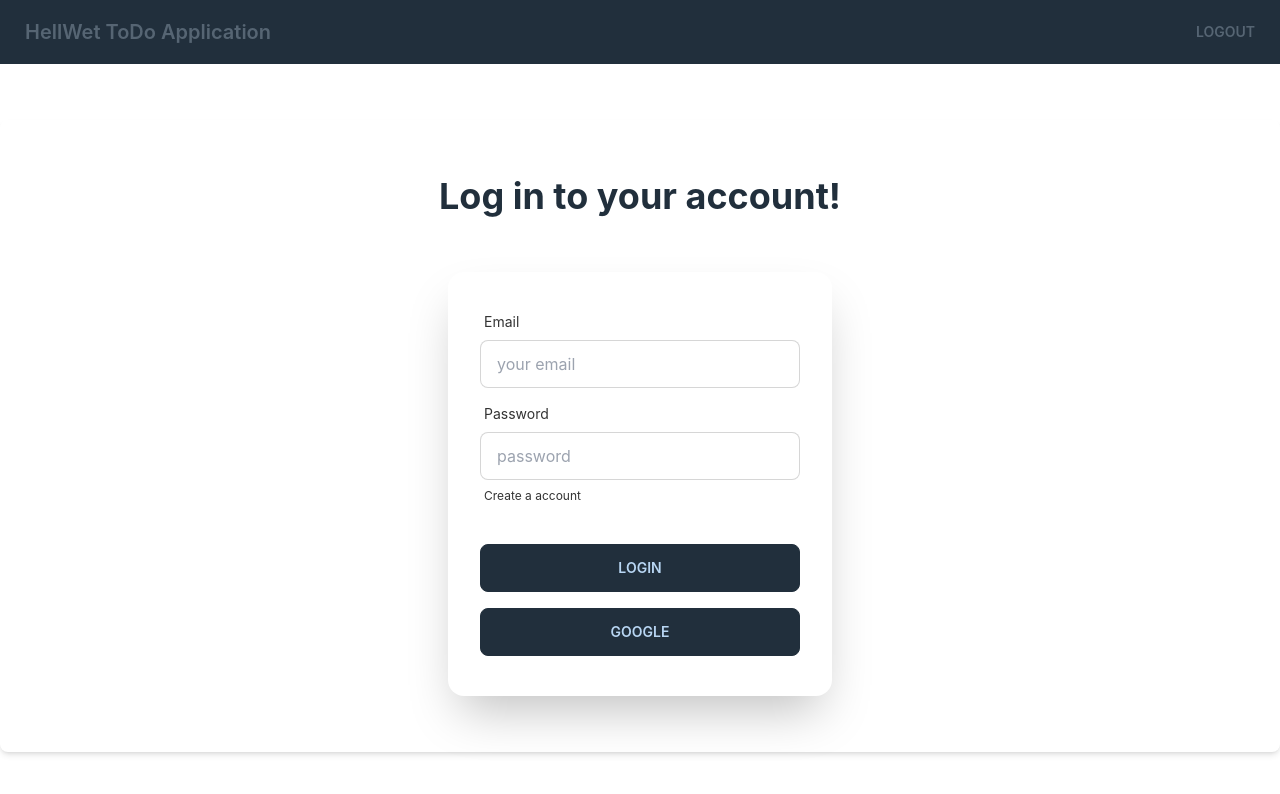
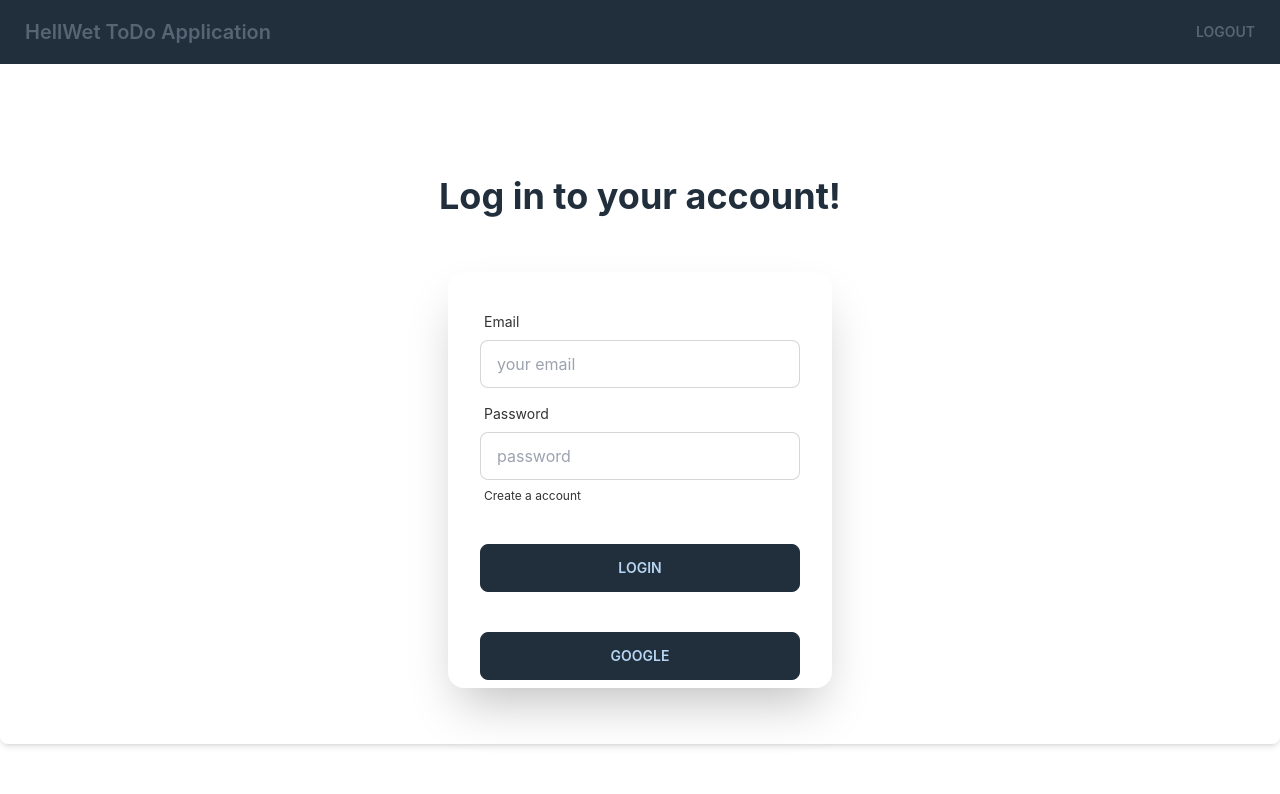
Before and after one commit to sabbir-mahmud/hellwet_todo, a React (Create React App) app: page /login in a window 1280 px wide. Shown: the top 794 px of the page. Built offline with nearby package versions, Linux system fonts and the light colour scheme; no server answers.

Commit message:
Login problems solved

```diff
--- a/src/components/Auth/Login.js
+++ b/src/components/Auth/Login.js
@@ -7,6 +7,9 @@ import useSocial from "../../hooks/useSocial";
 const Login = () => {
   const handleLogin = useLogin();
   const { handleGoogleSignIn } = useSocial();
+  const googleSignIn = () => {
+    handleGoogleSignIn();
+  };
   return (
     <div className="container mx-auto mt-14 mb-24">
       <Helmet>
@@ -59,14 +62,11 @@ const Login = () => {
                   value="login"
                 />
               </div>
-              <button
-                className="btn btn-primary my-2"
-                onClick={handleGoogleSignIn}
-              >
-                Google
-              </button>
             </div>
           </form>
+          <button className="btn btn-primary mx-8 my-2" onClick={googleSignIn}>
+            Google
+          </button>
         </div>
       </div>
     </div>
--- a/src/components/Auth/RequireAuth.js
+++ b/src/components/Auth/RequireAuth.js
@@ -4,13 +4,12 @@ import useUser from "../../hooks/useUser";
 function RequireUser({ children }) {
   const { user, loading } = useUser();
   const location = useLocation();
-  const token = localStorage.getItem("accessToken");
 
   if (loading) {
     return;
   }
 
-  if (!user.uid || !token) {
+  if (!user.uid) {
     return <Navigate to="/login" state={{ from: location }} replace />;
   }
 
--- a/src/components/Home/Tasks.js
+++ b/src/components/Home/Tasks.js
@@ -24,7 +24,7 @@ const Tasks = () => {
           </tr>
         </thead>
         <tbody>
-          {tasks.map((task) => (
+          {tasks?.map((task) => (
             <Task key={task._id} task={task} />
           ))}
         </tbody>
--- a/src/hooks/useSocial.js
+++ b/src/hooks/useSocial.js
@@ -23,7 +23,7 @@ const useSocial = () => {
         toast.info("You are logged in!");
         setLoading(false);
         setError(null);
-        navigate(from, { replace: true });
+        navigate("/");
       })
       .catch((error) => console.error(error));
   };
```
